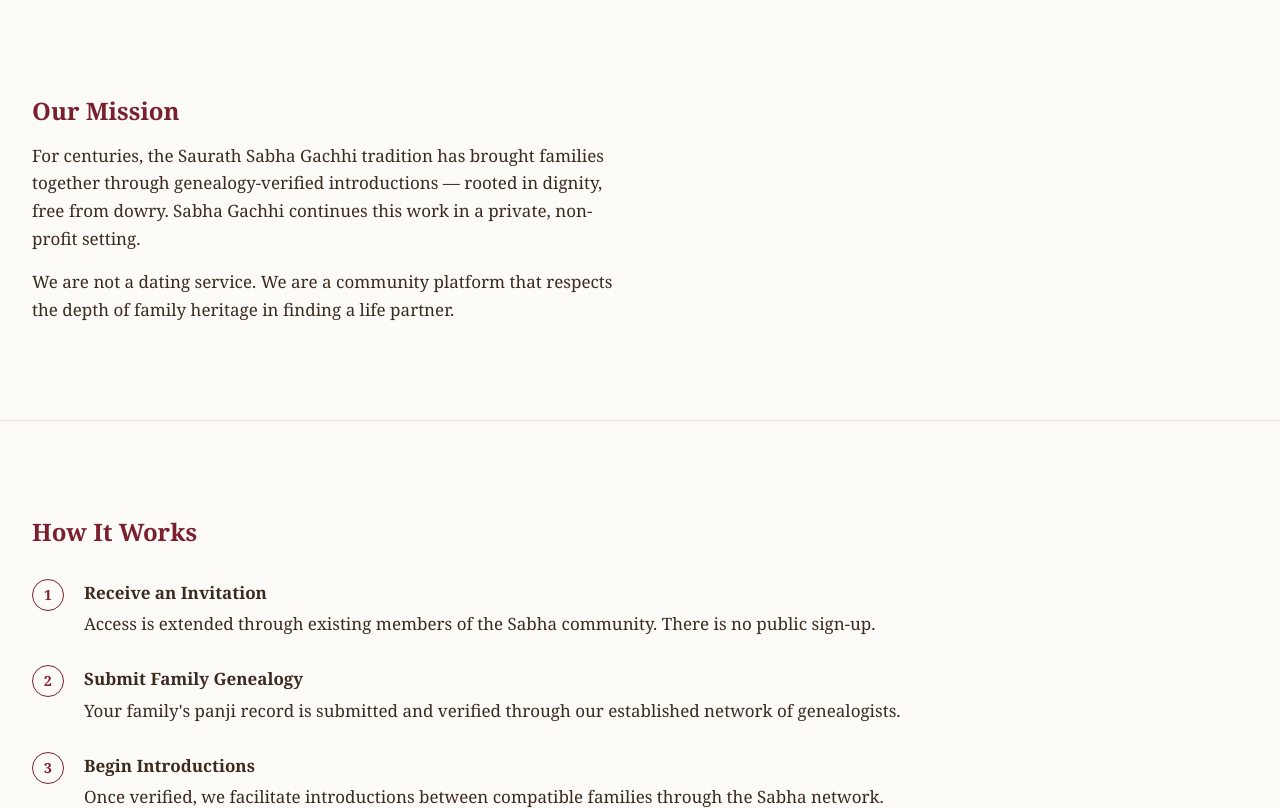
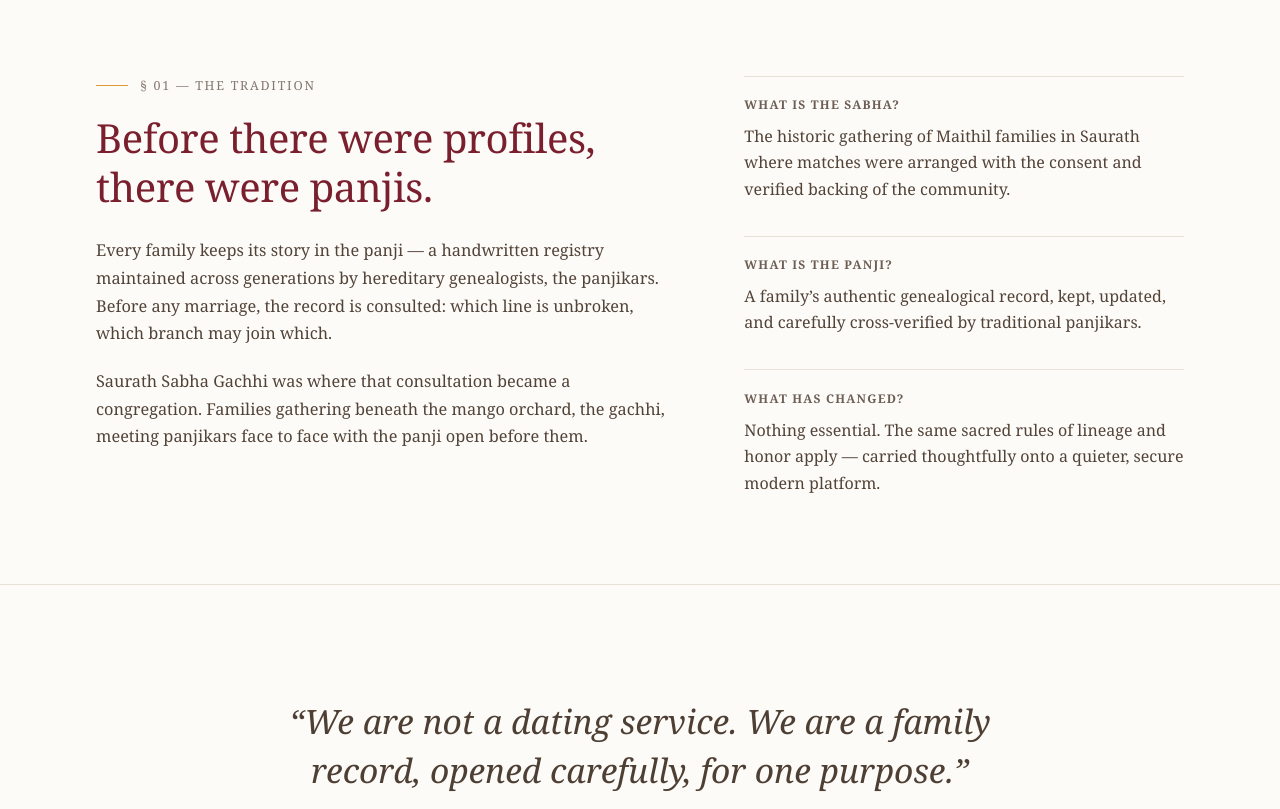
Before and after one commit to gaurab0/Sabbha-Gachhi, a React (Vite) app in the folder frontend/: page / in a window 1280 px wide. Shown: the part 860-1669 px from the top of the page. Built offline with nearby package versions, Linux system fonts and the light colour scheme; no server answers.

Commit message:
style: add traditions and quotes section with content and styling

```diff
--- a/frontend/src/App.tsx
+++ b/frontend/src/App.tsx
@@ -81,6 +81,75 @@ function LandingPage() {
               </div>
             </dl>
           </div>
+        </div>
+      </section>
+
+      <section id="tradition" className="tradition-section">
+        <div className="container tradition-grid max-w-6xl">
+          <div>
+            <p className="section-eyebrow">
+              <span aria-hidden="true" className="hero-eyebrow-rule" />§ 01 —
+              The Tradition
+            </p>
+            <h2 className="tradition-title">
+              Before there were profiles,
+              <br />
+              there were panjis.
+            </h2>
+            <div className="tradition-body">
+              <p>
+                Every family keeps its story in the panji — a handwritten
+                registry maintained across generations by hereditary
+                genealogists, the panjikars. Before any marriage, the record is
+                consulted: which line is unbroken, which branch may join which.
+              </p>
+              <p>
+                Saurath Sabha Gachhi was where that consultation became a
+                congregation. Families gathering beneath the mango orchard, the
+                gachhi, meeting panjikars face to face with the panji open
+                before them.
+              </p>
+            </div>
+          </div>
+          <dl className="tradition-faq">
+            <div className="tradition-faq-item">
+              <dt>What is the Sabha?</dt>
+              <dd>
+                The historic gathering of Maithil families in Saurath where
+                matches were arranged with the consent and verified backing of
+                the community.
+              </dd>
+            </div>
+            <div className="tradition-faq-item">
+              <dt>What is the Panji?</dt>
+              <dd>
+                A family&rsquo;s authentic genealogical record, kept, updated,
+                and carefully cross-verified by traditional panjikars.
+              </dd>
+            </div>
+            <div className="tradition-faq-item">
+              <dt>What has changed?</dt>
+              <dd>
+                Nothing essential. The same sacred rules of lineage and honor
+                apply — carried thoughtfully onto a quieter, secure modern
+                platform.
+              </dd>
+            </div>
+          </dl>
+        </div>
+      </section>
+
+      <section className="border-t border-border">
+        <div className="max-w-255 mx-auto text-center py-20 md:py-28">
+          <blockquote className="m-0 flex flex-col items-center gap-4">
+            <p className="m-0 italic text-balance text-[clamp(1.5rem,3.4vw,2.1rem)] leading-[1.45] text-text/90">
+              &ldquo;We are not a dating service. We are a family record, opened
+              carefully, for one purpose.&rdquo;
+            </p>
+            <footer className="text-[0.78rem] font-medium uppercase tracking-[0.14em] text-text/55">
+              — The Sabha Charter
+            </footer>
+          </blockquote>
         </div>
       </section>
 
--- a/frontend/src/index.css
+++ b/frontend/src/index.css
@@ -753,6 +753,87 @@
     color: var(--color-text);
   }
 
+  /* ── Landing tradition section ── */
+
+  .tradition-section {
+    padding-top: clamp(3rem, 6vw, 5rem);
+    padding-bottom: clamp(3.5rem, 7vw, 5.5rem);
+  }
+
+  .tradition-grid {
+    display: grid;
+    grid-template-columns: 1.3fr 1fr;
+    gap: clamp(2.5rem, 6vw, 5rem);
+    align-items: start;
+  }
+
+  .section-eyebrow {
+    display: flex;
+    align-items: center;
+    gap: 0.75rem;
+    margin: 0 0 1.15rem;
+    font-size: 0.78rem;
+    font-weight: 500;
+    letter-spacing: 0.14em;
+    text-transform: uppercase;
+    color: color-mix(in srgb, var(--color-text) 62%, var(--color-bg));
+  }
+
+  .tradition-title {
+    margin: 0 0 1.6rem;
+    font-size: clamp(1.9rem, 3.2vw, 2.5rem);
+    font-weight: 500;
+    line-height: 1.22;
+    letter-spacing: -0.01em;
+    text-wrap: balance;
+  }
+
+  .tradition-body p {
+    margin: 0 0 1.25rem;
+    font-size: 1.02rem;
+    line-height: 1.7;
+    color: color-mix(in srgb, var(--color-text) 88%, var(--color-bg));
+  }
+
+  .tradition-body p:last-child {
+    margin-bottom: 0;
+  }
+
+  .tradition-faq {
+    display: flex;
+    flex-direction: column;
+    gap: 2.1rem;
+    margin: 0;
+  }
+
+  .tradition-faq-item {
+    margin: 0;
+    border-top: 1px solid var(--color-border);
+    padding-top: 1.15rem;
+  }
+
+  .tradition-faq-item dt {
+    font-size: 0.75rem;
+    font-weight: 600;
+    letter-spacing: 0.1em;
+    text-transform: uppercase;
+    color: color-mix(in srgb, var(--color-text) 75%, var(--color-bg));
+  }
+
+  .tradition-faq-item dd {
+    margin: 0.55rem 0 0;
+    font-size: 1rem;
+    line-height: 1.65;
+    color: color-mix(in srgb, var(--color-text) 88%, var(--color-bg));
+  }
+
+  @media (max-width: 768px) {
+    .tradition-grid {
+      grid-template-columns: 1fr;
+      gap: 2.5rem;
+    }
+  }
+
   @media (max-width: 640px) {
     .site-header {
       flex-wrap: wrap;
```
